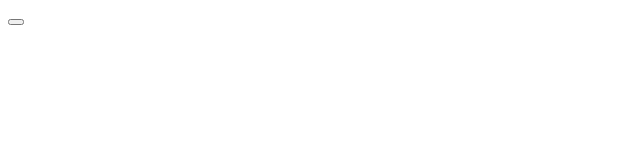
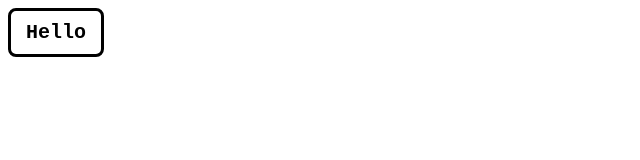
Before and after one commit to oruzbaevas01/14.11.22, a plain HTML site: page index.html in a window 1280 px wide. Shown: the whole page, without its empty margins (0-640 px from the left). Drawn offline with Linux system fonts and the light colour scheme.

```diff
--- a/index.html
+++ b/index.html
@@ -5,6 +5,6 @@
   <link rel="stylesheet" href="./style.css">
 </head>
 <body>
-  <button></button>
+  <button class="btn">Hello</button>
 </body>
 </html>
--- a/style.css
+++ b/style.css
@@ -0,0 +1,25 @@
+* {
+  box-sizing: border-box;
+}
+
+.btn {
+  border: 3px solid black;
+  background-color: white;
+  padding: 10px 15px;
+  border-radius: 8px;
+  font-family: 'Courier New', Courier, monospace;
+  font-weight: 700;
+  font-size: 20px;
+
+  position: relative;
+}
+.btn span{
+  position: absolute;
+  top: 0;
+  left: 0;
+  bottom: 0;
+
+  width: 0%;
+
+  background-color: black;
+}
```
